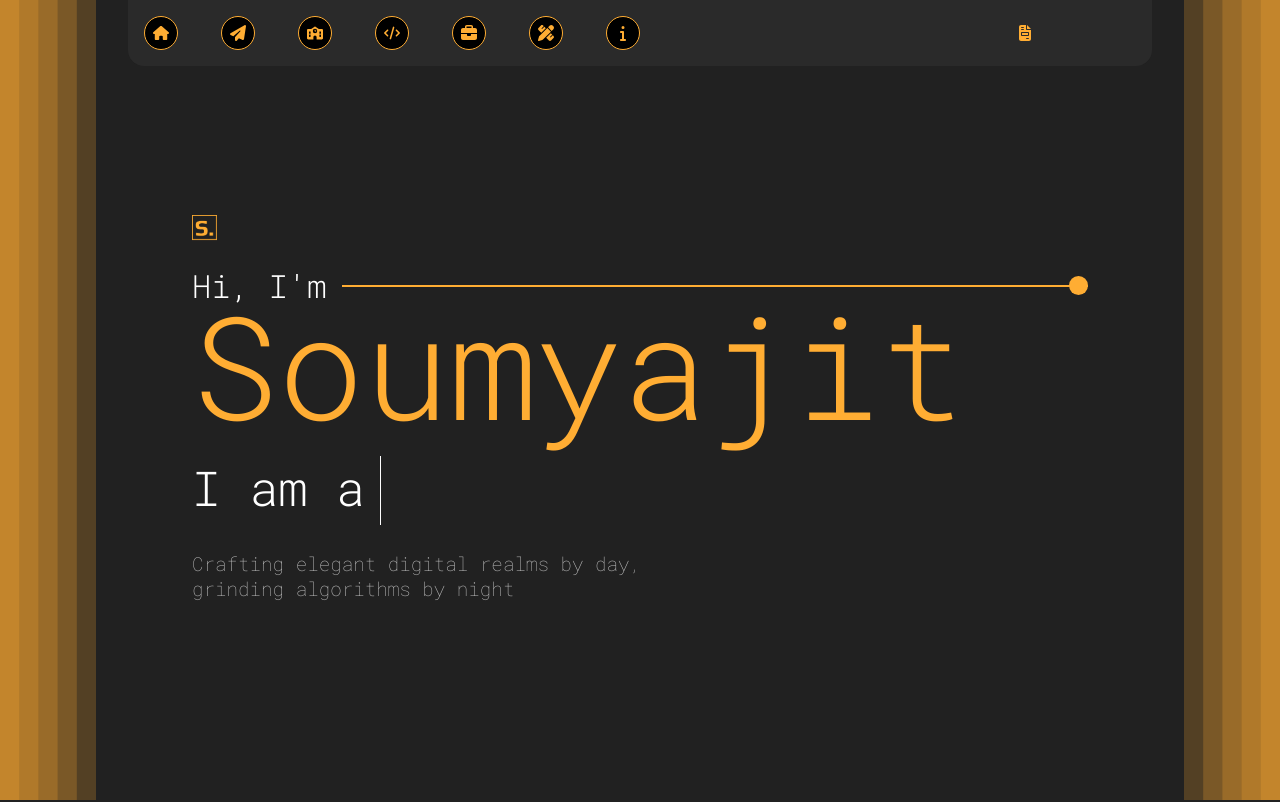
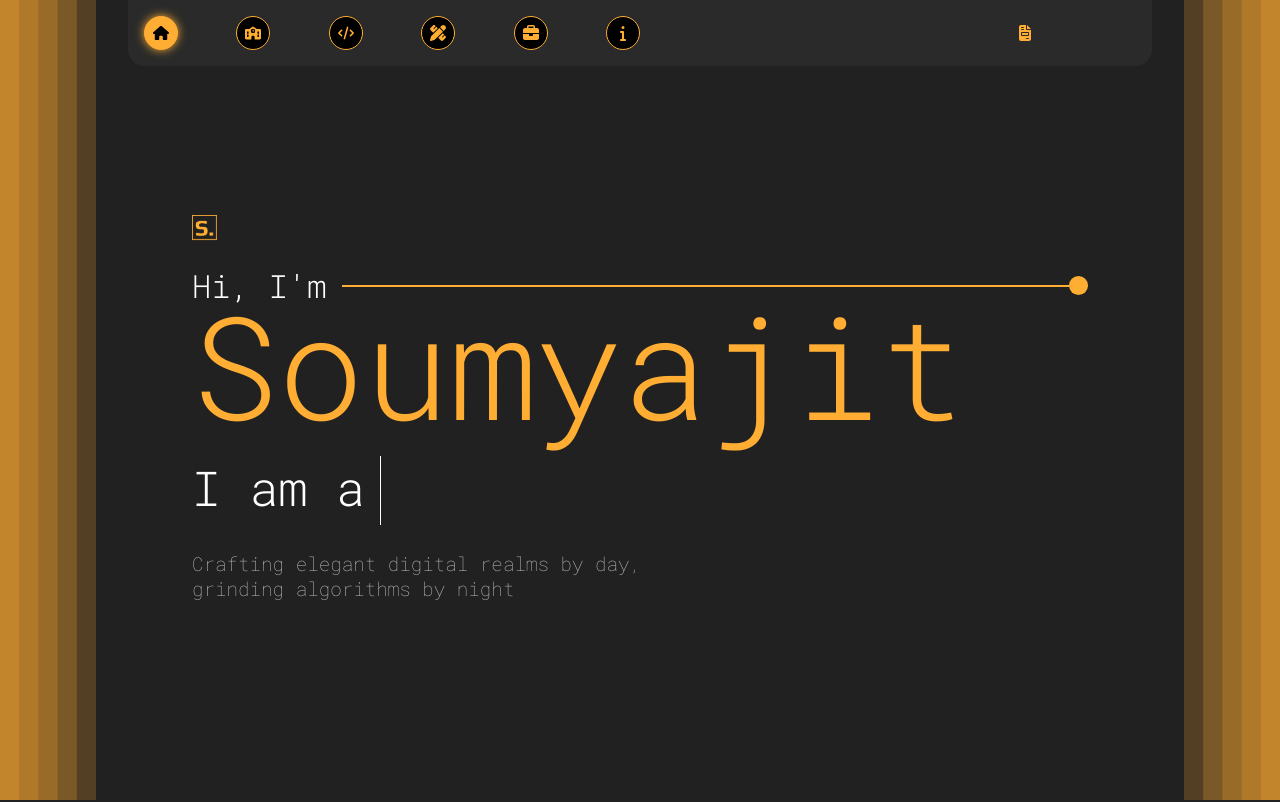
Before and after one commit to nishankkumar23/Portfolio, a React (Vite) app: page / in a window 1280 px wide. Shown: the top 802 px of the page. Built offline with nearby package versions, Linux system fonts and the light colour scheme; the HTML template or start-up script is replaced by a standard one; a web font is replaced by a local one.

Commit message:
[UPDATE]: Enhanced navigation with navbar

```diff
--- a/src/App.css
+++ b/src/App.css
@@ -52,7 +52,10 @@ body {
   justify-content: center;
   flex-direction: column;
 }
-
+[id^="#"] {
+  min-height: 100vh;
+  position: relative; /* Add this */
+}
 .head-wideline {
   display: flex;
   align-items: center;
--- a/src/components/header/Header.jsx
+++ b/src/components/header/Header.jsx
@@ -35,38 +35,72 @@ const Header = () => {
         window.open(link, newtab ? "_blank" : "_self");
     };
 
-    const [scrollProgress, setScrollProgress] = useState(0);
+    const [activeSection, setActiveSection] = useState(0);
 
     useEffect(() => {
-        const handleScroll = () => {
-            const scrollTop = window.scrollY;
-            const docHeight = document.body.scrollHeight - window.innerHeight;
-            const scrolled = (scrollTop / docHeight) * 100;
-            setScrollProgress(scrolled);
+        const observer = new IntersectionObserver(
+            (entries) => {
+                entries.forEach((entry) => {
+                    if (entry.isIntersecting) {
+                        // Get the section number from the div id
+                        const sectionIndex = parseInt(entry.target.id.replace("#", ""));
+                        setActiveSection(sectionIndex);
+                        console.log("Section intersecting: ", sectionIndex);
+                    }
+                });
+            },
+            {
+                threshold: 0.1,
+                // rootMargin: "-50px 0px -50px 0px",
+            }
+        );
+
+        // Observe all divs with numeric ids
+        const divSections = [0, 1, 2, 3, 4, 5].map((index) => document.querySelector(`div[id="#${index}"]`));
+
+        divSections.forEach((div) => {
+            if (div) {
+                observer.observe(div);
+            }
+        });
+
+        return () => {
+            divSections.forEach((div) => {
+                if (div) {
+                    observer.unobserve(div);
+                }
+            });
         };
-
-        window.addEventListener("scroll", handleScroll);
-        return () => window.removeEventListener("scroll", handleScroll);
     }, []);
 
-    const icons = [faHome, faPaperPlane, faSchool, faCode, faBriefcase, faPenRuler, faInfo];
+    const handleSelect = (index) => {
+        const section = document.querySelector(`div[id="#${index}"]`);
+        if (section) {
+            section.scrollIntoView({ behavior: "smooth" });
+        }
+    };
+
+    const icons = [faHome, faSchool, faCode, faPenRuler, faBriefcase, faInfo];
 
     return (
         <div className="component-header">
             <div className="page-progress">
-                <Loader />
                 {icons.map((icon, index) => (
                     <FontAwesomeIcon
                         key={index}
                         icon={icon}
-                        color={scrollProgress >= index*16 ? "#000" : "var(--brand)"}
+                        onClick={() => handleSelect(index)}
+                        color={activeSection === index ? "#000" : "var(--brand)"}
                         style={{
                             border: "1px solid var(--brand)",
-                            backgroundColor: scrollProgress >= index*16 ? "var(--brand)" : "#000",
+                            backgroundColor: activeSection === index ? "var(--brand)" : "#000",
                             borderRadius: "100px",
                             width: "16px",
                             height: "16px",
                             padding: "8px",
+                            cursor: "pointer",
+                            transition: "all 0.3s ease",
+                            boxShadow: activeSection === index ? "0 0 10px var(--brand)" : "none",
                         }}
                     />
                 ))}
--- a/src/pages/About/About.jsx
+++ b/src/pages/About/About.jsx
@@ -5,7 +5,7 @@ import AboutStamp from "../../assets/about-stamp.svg"
 
 const About = () => {
     return (
-        <div className="about-content">
+        <div id="#0" className="about-content">
             <div className="head-wideline">
                 <div className="heading hiderx">About Me</div>
                 <div className="wideline right-to-left"></div>
--- a/src/pages/CPstats/CPstats.jsx
+++ b/src/pages/CPstats/CPstats.jsx
@@ -42,7 +42,7 @@ const Codeforces = {
 
 const CPstats = () => {
     return (
-        <div className="content" style={{
+        <div id="#2" className="content" style={{
           padding: "3rem 0"
         }}>
             <div className="head-wideline">
--- a/src/pages/Contact/Contact.jsx
+++ b/src/pages/Contact/Contact.jsx
@@ -10,7 +10,7 @@ const Contact = () => {
         window.open(link, "_blank");
     };
     return (
-        <div className="contact-wrap hiderx">
+        <div id="#5" className="contact-wrap hiderx">
             <div className="head-wideline">
                 <div className="heading hiderx">Say hello!</div>
                 <div className="wideline right-to-left"></div>
--- a/src/pages/Education/Education.jsx
+++ b/src/pages/Education/Education.jsx
@@ -27,7 +27,7 @@ const College = {
 
 const Education = () => {
     return (
-        <div className="edu-content">
+        <div id="#1" className="edu-content">
             <div className="head-wideline">
                 <div className="heading hiderx">Education</div>
                 <div className="wideline right-to-left"></div>
--- a/src/pages/Experience/Experience.jsx
+++ b/src/pages/Experience/Experience.jsx
@@ -6,6 +6,7 @@ import { Educard } from "../Education/Education";
 const Experience = () => {
     return (
         <div
+            id="#3"
             className="content"
             style={{
                 padding: "3rem 0",
--- a/src/pages/Projects/ProjectBanner/ProjectBanner.css
+++ b/src/pages/Projects/ProjectBanner/ProjectBanner.css
@@ -91,7 +91,7 @@
     }
 }
 
-@media only screen and (max-width: 550px) {
+@media only screen and (max-width: 1000px) {
     .projectbanner {
         flex-direction: column-reverse !important;
         gap: 0.5rem;
--- a/src/pages/Projects/Projects.jsx
+++ b/src/pages/Projects/Projects.jsx
@@ -58,7 +58,7 @@ const ProjectData = [
 
 const Projects = () => {
     return (
-        <div className="content">
+        <div id="#4" className="content">
             <div className="head-wideline">
                 <div className="heading hiderx">Projects</div>
                 <div className="wideline right-to-left"></div>
```
